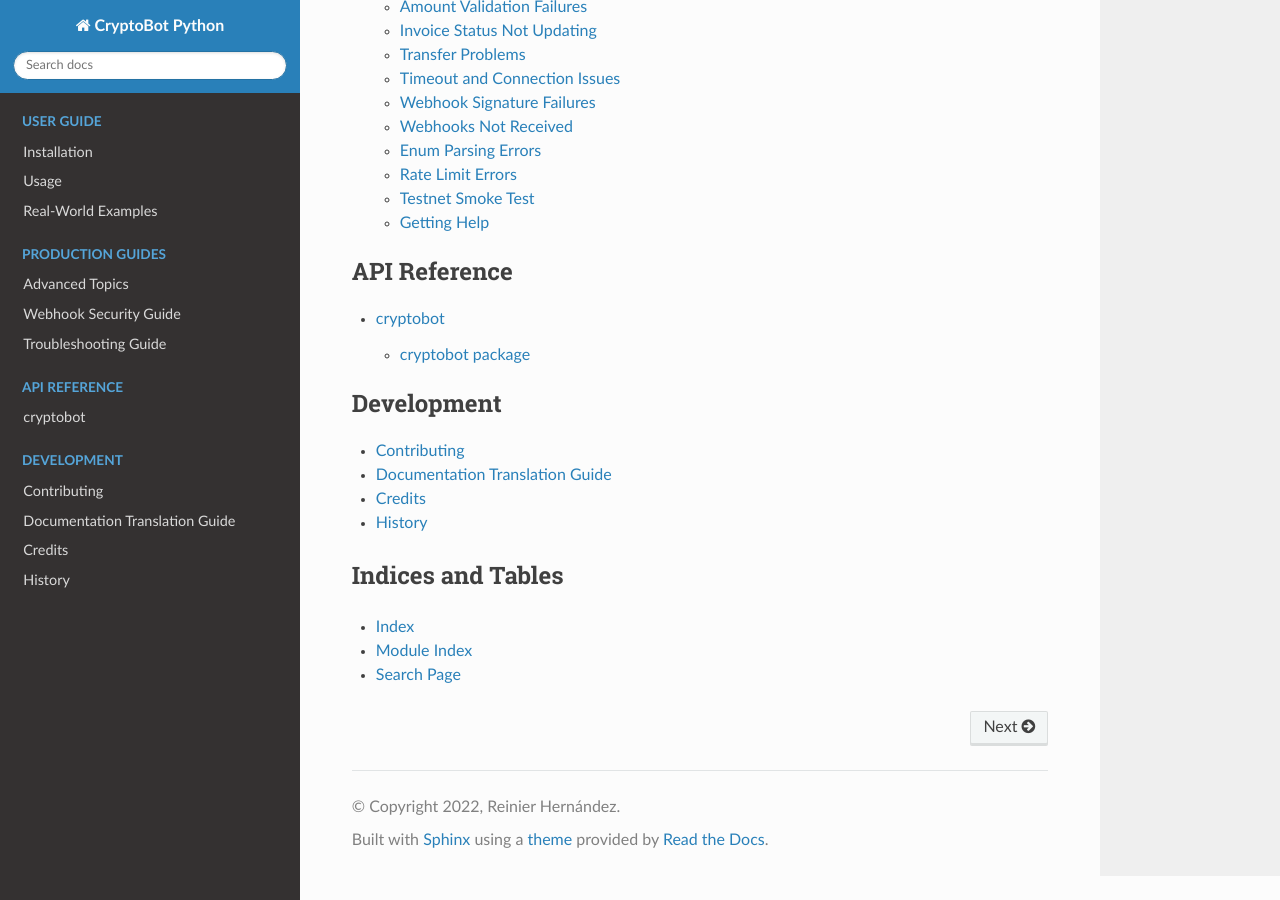
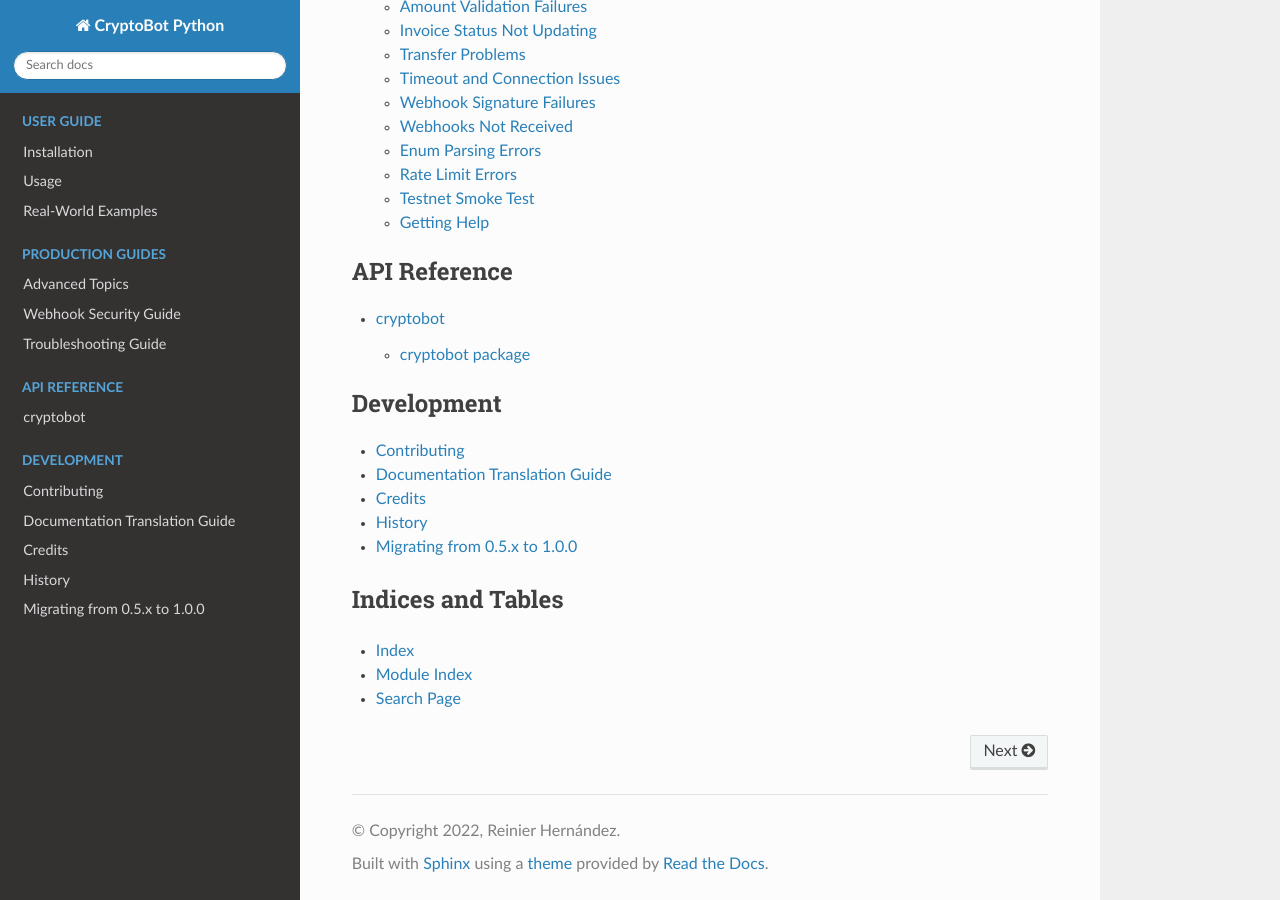
Before and after one commit to ragnarok22/cryptobot_python, a Sphinx documentation site: the page built from docs/index.md, in a window 1280 px wide and 900 px high, scrolled down 2554 px. Built offline with Sphinx 7.4.7 and the Read the Docs theme 3.1.0, drawn with Linux system fonts in a browser that asks for light colours; some of the changed lines change nothing that is shown.

Commit message:
docs(migration): add v1.0 upgrade guide and reference in index

````diff
--- a/docs/index.md
+++ b/docs/index.md
@@ -70,6 +70,7 @@ contributing
 TRANSLATING
 authors
 history
+migration-1.0
 ```
 
 ## Indices and Tables
--- /dev/null
+++ b/docs/migration-1.0.md
@@ -0,0 +1,92 @@
+# Migrating from 0.5.x to 1.0.0
+
+This guide covers the breaking changes introduced in v1.0.0 and how to update
+your code.
+
+## `create_invoice()` signature change
+
+The `asset` parameter is no longer the first positional argument and is now
+optional. `amount` is the first positional argument.
+
+**Before (0.5.x):**
+
+```python
+invoice = client.create_invoice(Asset.TON, 1.5)
+
+# or with keyword arguments
+invoice = client.create_invoice(asset=Asset.TON, amount=1.5)
+```
+
+**After (1.0.0):**
+
+```python
+invoice = client.create_invoice(1.5, asset=Asset.TON)
+
+# keyword-only style still works, but asset must come after amount
+invoice = client.create_invoice(amount=1.5, asset=Asset.TON)
+```
+
+If you were already using `asset=` and `amount=` as keyword arguments, the only
+change is that `asset` is now optional (required only for crypto invoices).
+
+### Fiat invoices
+
+The signature change enables the new fiat invoice support. To create a fiat
+invoice, omit `asset` and pass `currency_type`, `fiat`, and `accepted_assets`
+instead:
+
+```python
+invoice = client.create_invoice(
+    amount=10.00,
+    currency_type="fiat",
+    fiat="USD",
+    accepted_assets="USDT,TON,BTC",
+)
+```
+
+## `ExchangeRate.source` is now a `str`
+
+`ExchangeRate.source` changed from the `Asset` enum to a plain `str` because
+the API can return fiat currency codes that are not members of `Asset`.
+
+**Before (0.5.x):**
+
+```python
+rates = client.get_exchange_rates()
+btc_usd = next(r for r in rates if r.source == Asset.BTC and r.target == "USD")
+```
+
+**After (1.0.0):**
+
+```python
+rates = client.get_exchange_rates()
+btc_usd = next(r for r in rates if r.source == "BTC" and r.target == "USD")
+```
+
+## Validation error messages
+
+Internal validation was generalized to support checks and transfers. If your
+code matches on exception messages from `create_invoice` or `get_invoices`,
+update accordingly:
+
+| 0.5.x message                                        | 1.0.0 message                                   |
+| ---------------------------------------------------- | ------------------------------------------------ |
+| `"invoice_ids string cannot be empty"`                | `"ids string cannot be empty"`                   |
+| `"invoice_ids list cannot be empty"`                  | `"ids list cannot be empty"`                     |
+| `"invoice_ids string must contain positive integer IDs"` | `"ids string must contain positive integer IDs"` |
+| `"invoice_ids list must contain positive integers"`   | `"ids list must contain positive integers"`       |
+| `"invoice_ids must be a comma-separated string or list of integers"` | `"ids must be a comma-separated string or list of integers"` |
+
+## New endpoints
+
+These are additive and do not break existing code, but are worth noting:
+
+- `delete_invoice(invoice_id)`
+- `create_check(asset, amount, ...)` / `delete_check(check_id)`
+- `get_checks(...)` with `iter_checks()` and `iter_check_pages()` pagination
+- `get_transfers(...)` with `iter_transfers()` and `iter_transfer_pages()` pagination
+- `get_stats(start_at, end_at)`
+- `fiat` filter parameter on `get_invoices()`
+
+All new endpoints are available on both `CryptoBotClient` and
+`AsyncCryptoBotClient`.
````
